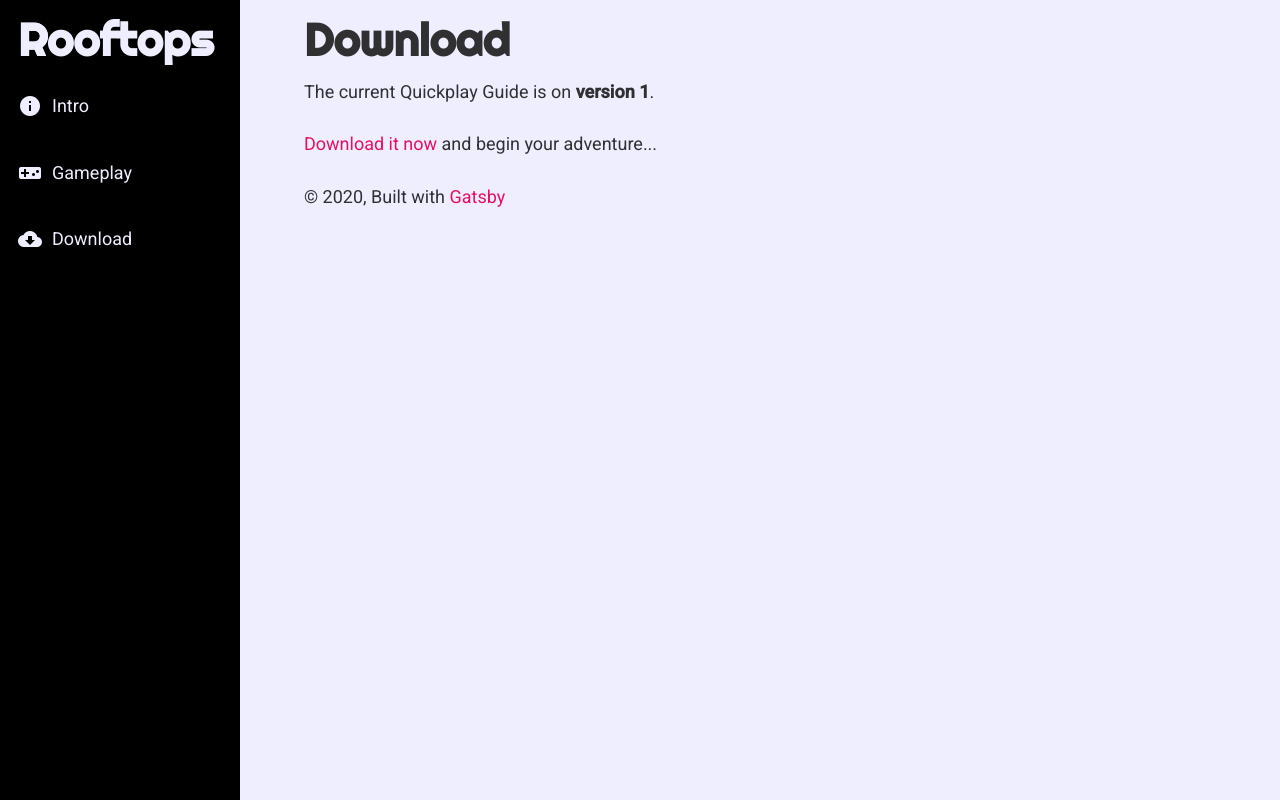
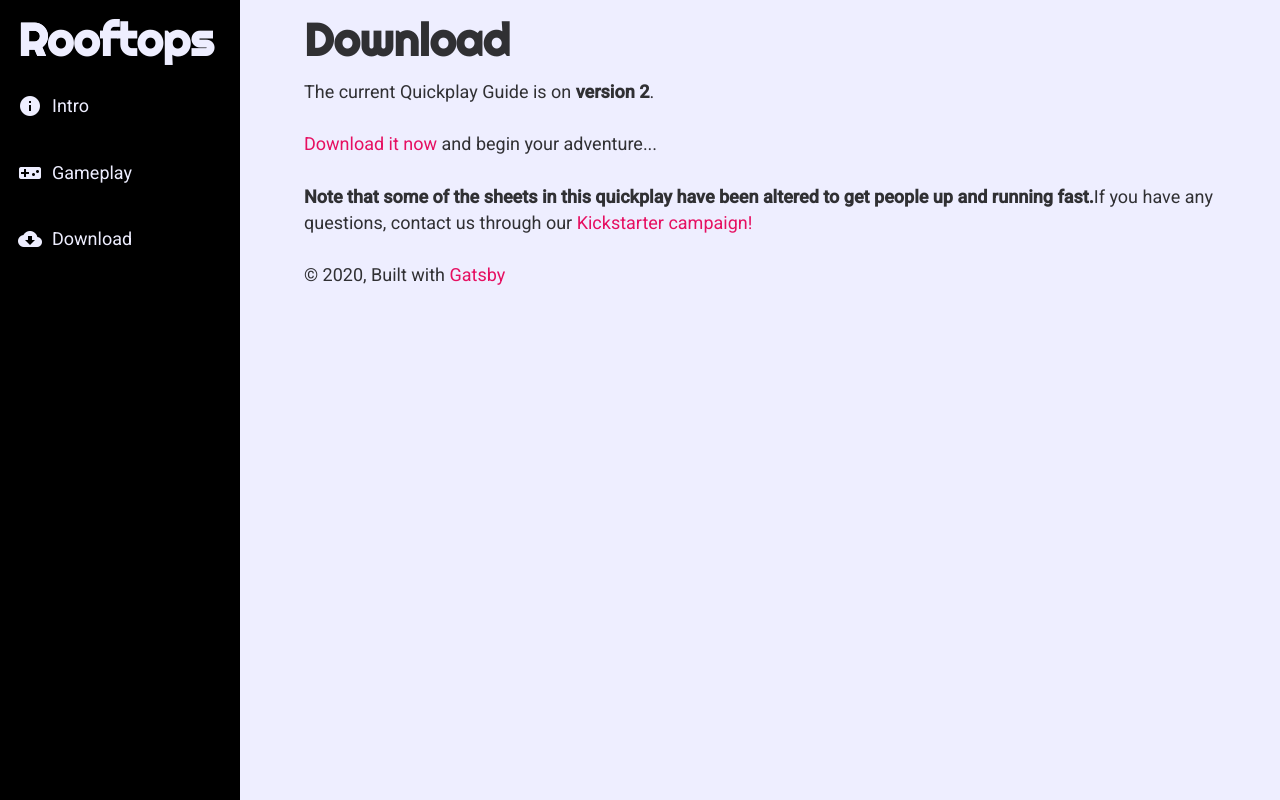
Before and after one commit to thomasmost/rooftops, a Gatsby site: page /download in a window 1280 px wide. Built offline with nearby package versions, Linux system fonts and the light colour scheme; Gatsby itself is replaced by a stand-in of ours.

Commit message:
updated quickplay guide to v.2

```diff
--- a/src/pages/download.tsx
+++ b/src/pages/download.tsx
@@ -9,13 +9,17 @@ const DownloadPage = () => (
     <h1>Download</h1>
     <article>
       <p>
-        The current Quickplay Guide is on <strong>version 1</strong>.
+        The current Quickplay Guide is on <strong>version 2</strong>.
       </p>
       <p>
-        <a href="https://my.pcloud.com/publink/show?code=XZkuQDkZBILaaorFEu02JFp5rF5vvzwPljuy">
+        <a href="https://my.pcloud.com/publink/show?code=XZd3C1kZxa2GazJw3KH1C8W8qnk9ypL2A2aX">
           Download it now
         </a>
         <span> and begin your adventure...</span>
+      </p>
+      <p>
+         <strong>Note that some of the sheets in this quickplay have been altered to get people up and running fast.</strong>
+         If you have any questions, contact us through our <a href="https://www.kickstarter.com/projects/1303651095/rooftops-the-world-is-watching-a-superhero-rpg">Kickstarter campaign!</a>
       </p>
     </article>
   </Layout>
```
